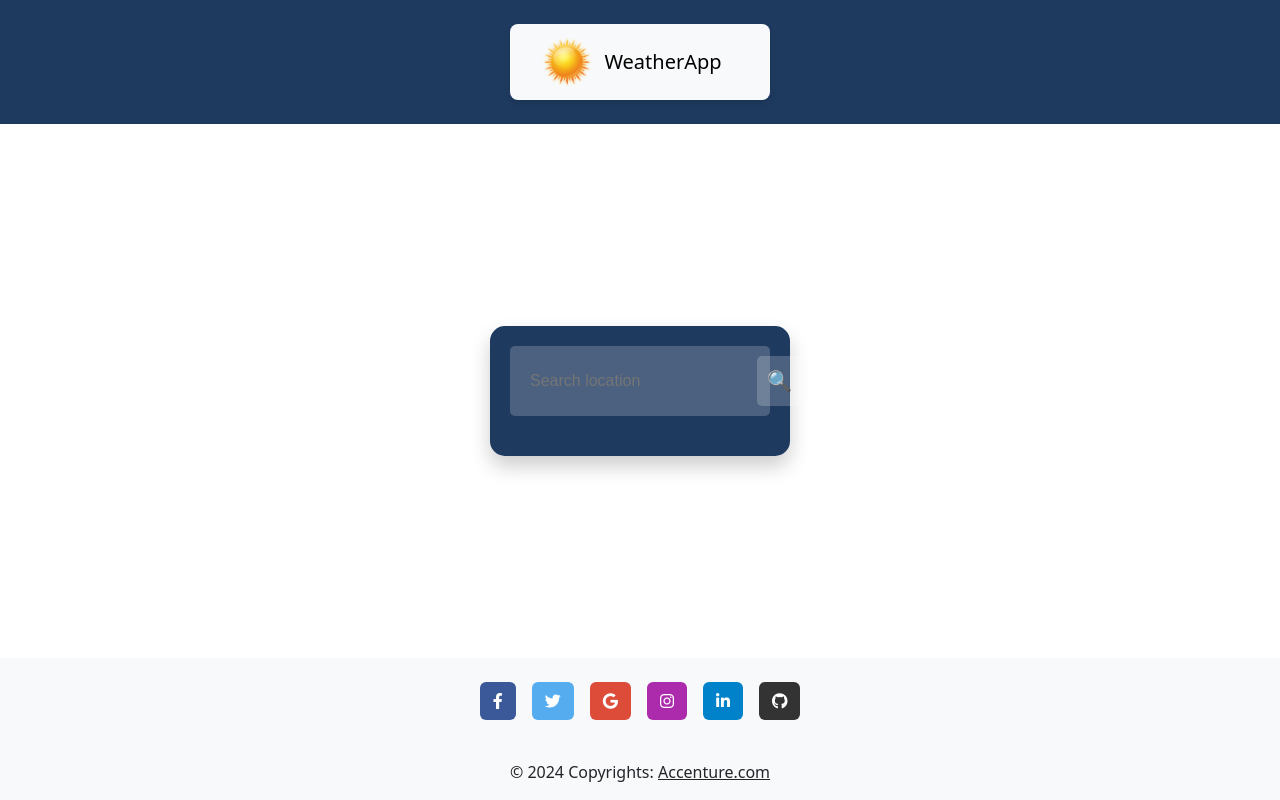
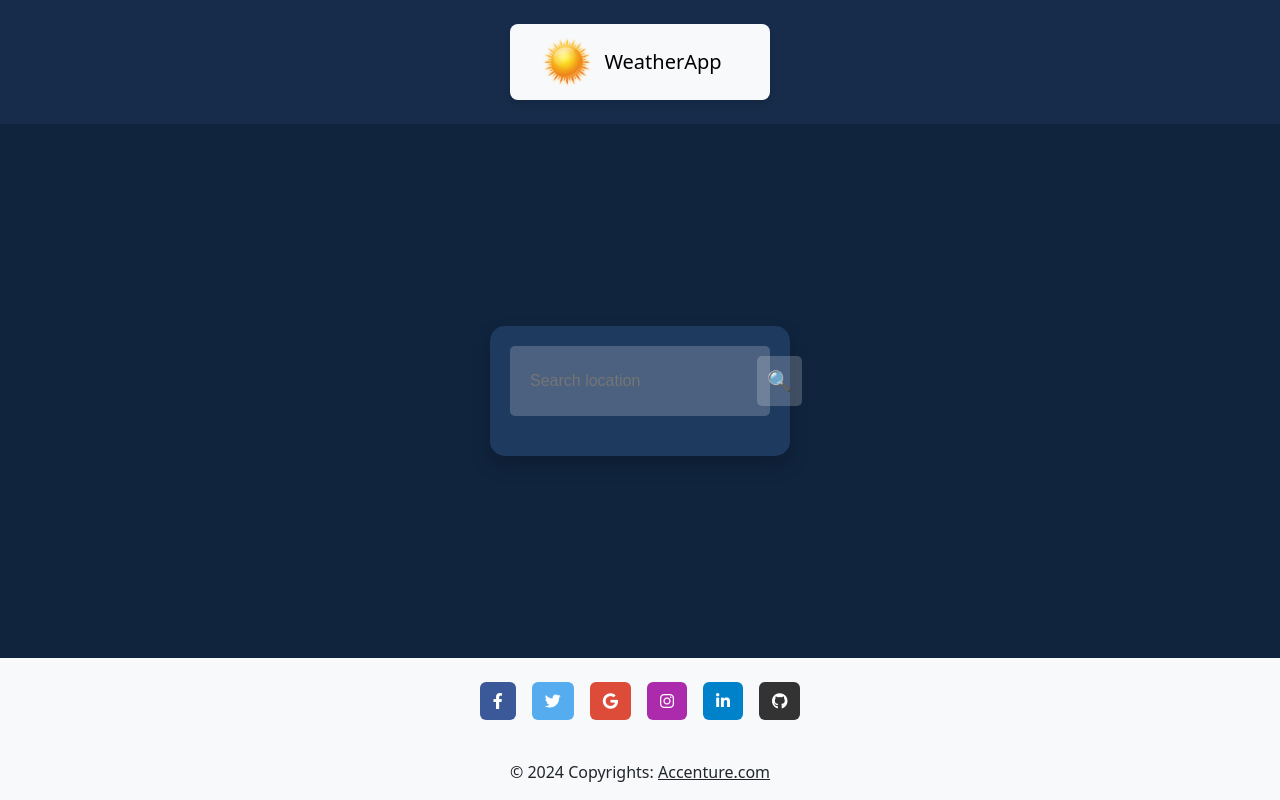
Before and after one commit to AngelosOsafi/WeatherApp, an Angular app: page / in a window 1280 px wide. Built offline with nearby package versions, Linux system fonts and the light colour scheme.

Commit message:
small fixes

```diff
--- a/src/app/app.component.scss
+++ b/src/app/app.component.scss
@@ -1,51 +1,7 @@
-// /* Variables */
-// $bg-color: #1e3a5f; // Deep blue
-// $accent-color: #4a90e2; // Light blue
-// $text-color: #ffffff;
-
-// /* Global Styles */
-// html, body {
-//   height: 100%;
-//   margin: 0;
-//   display: flex;
-//   flex-direction: column;
-// }
-
-// /* App Component Container */
-// :host {
-//   display: flex;
-//   flex-direction: column;
-//   min-height: 100vh;
-// }
-
-// .header {
-//   background: $bg-color;
-//   padding: 1.5rem;
-
-//   app-header {
-//     display: flex;
-//     justify-content: center;
-//     align-items: center;
-//   }
-// }
-
-// .footer {
-//   margin-top: auto;
-// }
-
-// .main-content{
-//   margin: 0;
-//   height: 62vh;
-//   display: flex;
-//   justify-content: center;
-//   align-items: center;
-// }
-/* Variables */
-$bg-color: #1e3a5f; // Deep blue
-$accent-color: #4a90e2; // Light blue
+$bg-color: #162c4a;
+$accent-color: #4a90e2;
 $text-color: #ffffff;
 
-/* Global Styles */
 html, body {
   height: 100%;
   margin: 0;
@@ -80,6 +36,6 @@ html, body {
   display: flex;
   justify-content: center;
   align-items: center;
-  padding: 20px; /* Added padding for spacing */
+  padding: 20px;
   box-sizing: border-box;
 }
--- a/src/app/shared/component/footer/footer.component.scss
+++ b/src/app/shared/component/footer/footer.component.scss
@@ -1,4 +1,3 @@
-// Social media button styles
 .btn {
     margin: 0 0.5rem; // Adds horizontal margin between buttons
     &.btn-facebook {
--- a/src/app/shared/component/header/header.component.html
+++ b/src/app/shared/component/header/header.component.html
@@ -1,4 +1,3 @@
-<!-- Image and text -->
 <nav class="navbar navbar-light bg-light">
   <a class="navbar-brand">
     <img src="../../../../assets/sun.png" width="100" height="100" />
--- a/src/styles.scss
+++ b/src/styles.scss
@@ -1,2 +1,7 @@
 /* You can add global styles to this file, and also import other style files */
 @import "../node_modules/bootstrap/scss/bootstrap";
+$accent-color: #10243e;
+
+body{
+    background: $accent-color;
+}
```
Also changed, not shown: src/app/app.component.html (+0 -9 lines).
